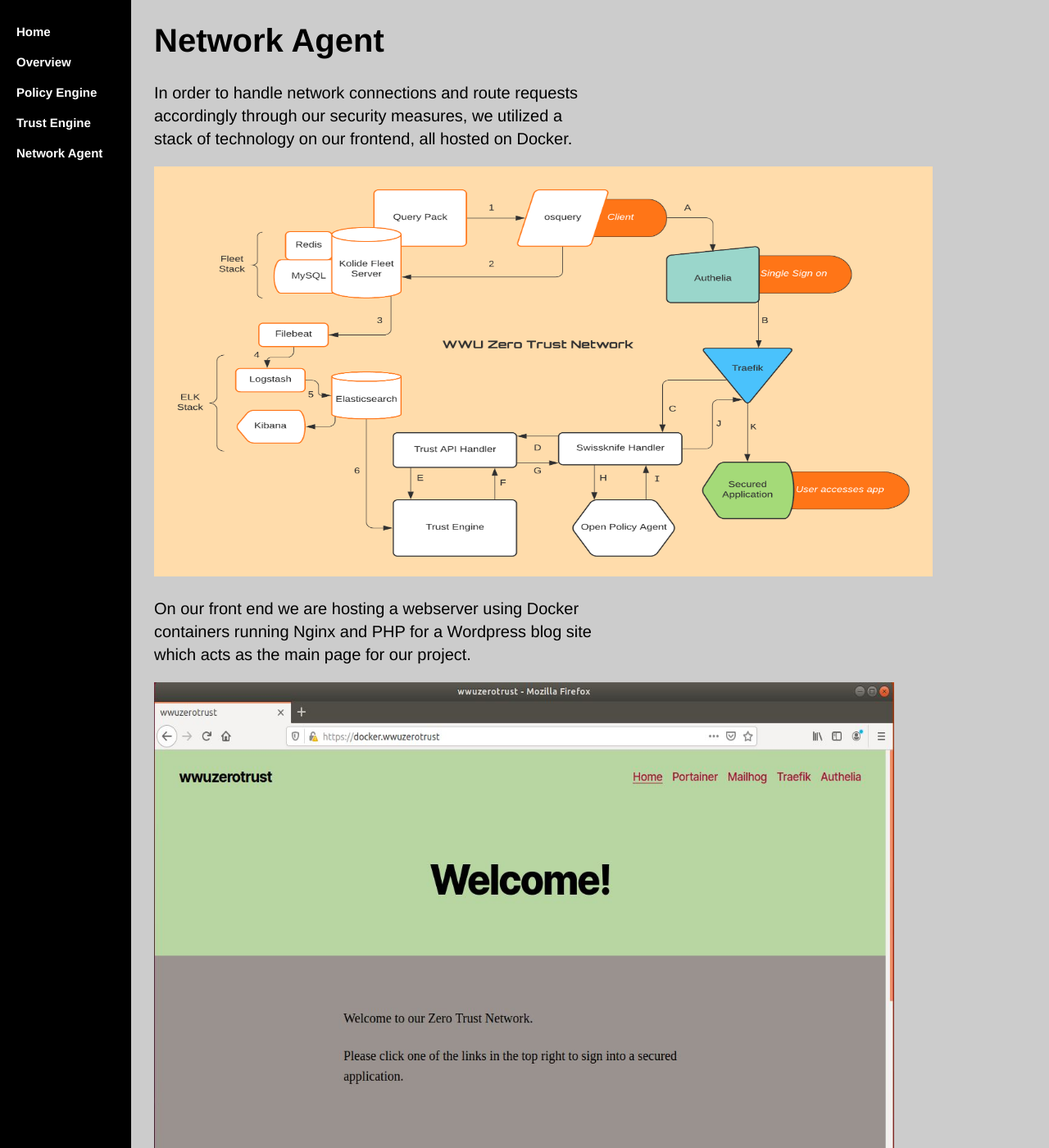
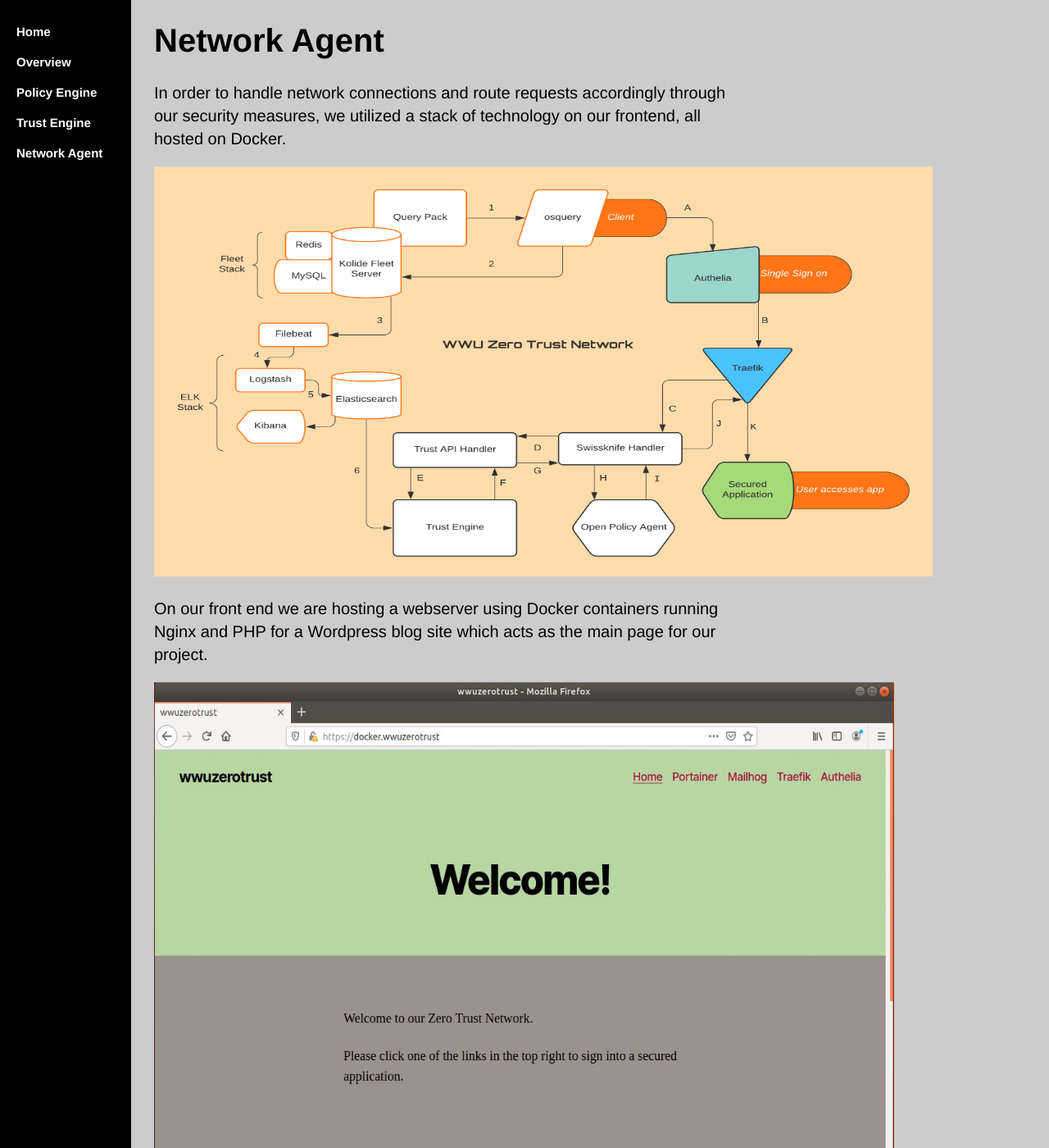
Before and after one commit to WWUZeroTrust/WWUZeroTrust.github.io, a Jekyll site: the page NetworkAgent/index.html, which Jekyll copies as it is, in a window 1280 px wide and 1400 px high. Shown: the whole window at 82% size. Built offline with Jekyll 4.4.1, drawn with Linux system fonts in a browser that asks for light colours.

Commit message:
Update index.html

```diff
--- a/NetworkAgent/index.html
+++ b/NetworkAgent/index.html
@@ -48,7 +48,7 @@ body {
   margin-left: 170px; /* Same as the width of the sidenav */
   font-size: 20px; /* Increased text to enable scrolling */
   padding: 0px 10px;
-  width: 65%;
+  width: 85%;
 }
 .active {
   background-color: SlateGray;
```
